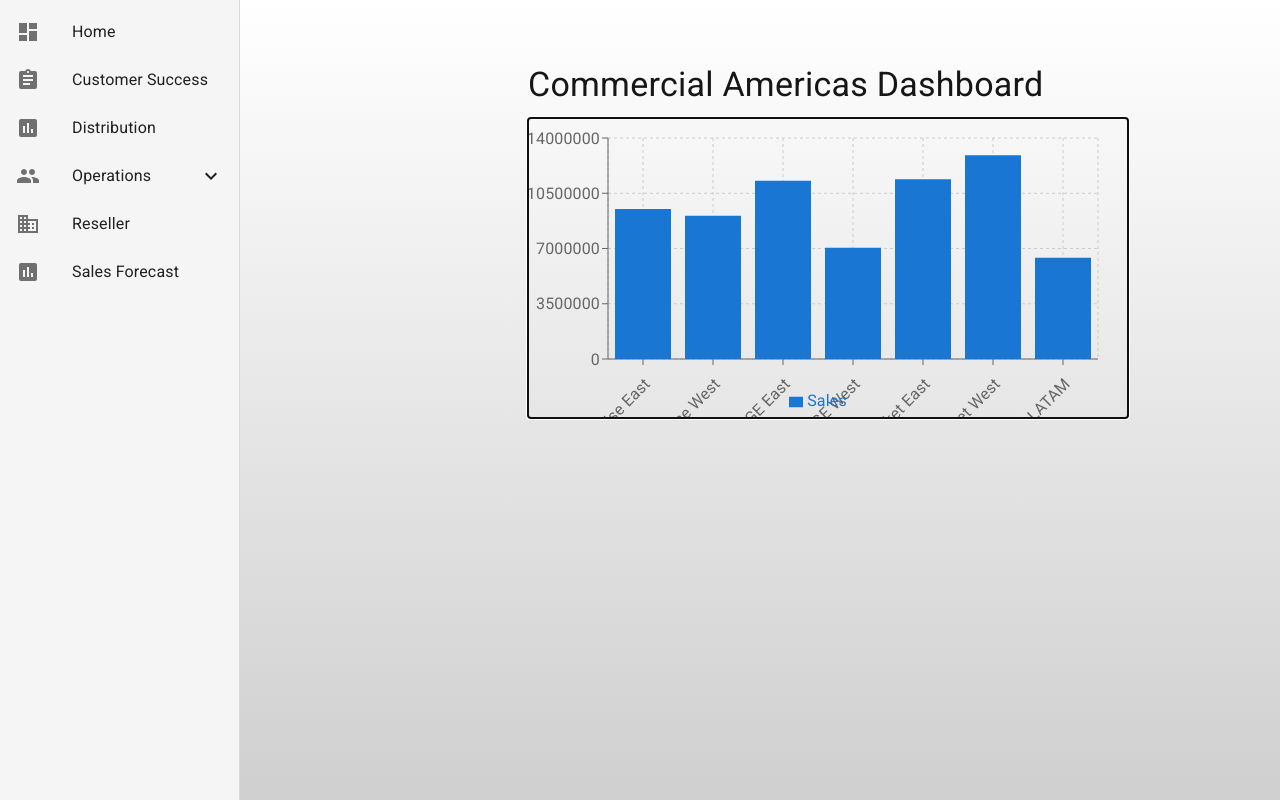
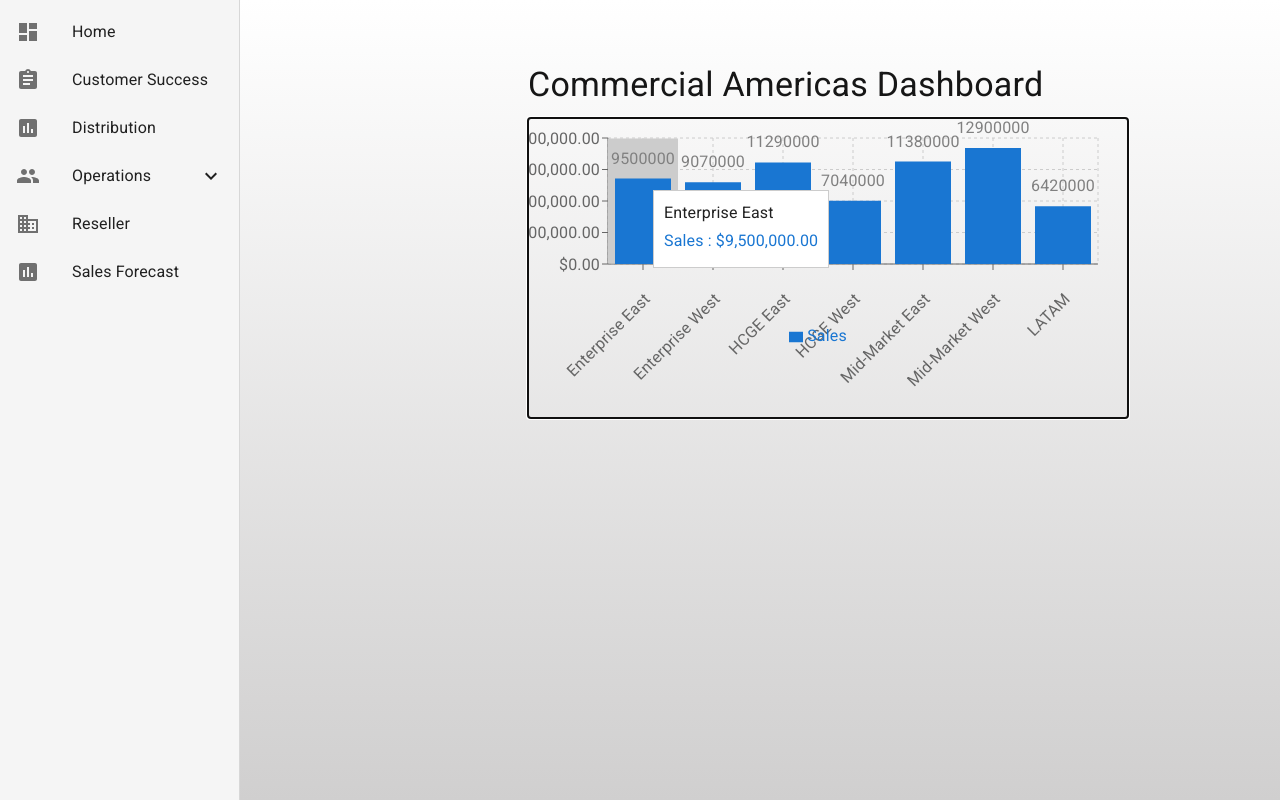
Before and after one commit to hicks08805/comm-amer-dashboard, a React (Create React App) app: page / in a window 1280 px wide. Both pictures are taken after a click on the element 828 px from the left and 267 px from the top of the page. Built offline with nearby package versions, Linux system fonts and the light colour scheme.

Commit message:
fixing home page table

```diff
--- a/src/Home.js
+++ b/src/Home.js
@@ -31,14 +31,35 @@ export default function Home() {
         width={600}
         height={300}
         data={staticData}
-        margin={{ top: 20, right: 30, left: 20, bottom: 5 }}
+        margin={{ top: 20, right: 30, left: 20, bottom: 70 }} // increased bottom margin
       >
         <CartesianGrid strokeDasharray="3 3" />
-        <XAxis dataKey="Name" angle={-45} textAnchor="end" interval={0} dy={10}/>
-        <YAxis />
-        <Tooltip />
+        <XAxis
+          dataKey="Name"
+          angle={-45}
+          textAnchor="end"
+          interval={0}
+          dy={20} // move labels down a bit more
+          height={60} // reserve enough space for labels
+        />
+        <YAxis
+          tickFormatter={(value) =>
+            `$${value.toLocaleString(undefined, {
+              minimumFractionDigits: 2,
+              maximumFractionDigits: 2,
+            })}`
+          }
+        />
+        <Tooltip
+          formatter={(value) =>
+            `$${value.toLocaleString(undefined, {
+              minimumFractionDigits: 2,
+              maximumFractionDigits: 2,
+            })}`
+          }
+        />
         <Legend />
-        <Bar dataKey="Sales" fill="#1976d2" />
+        <Bar dataKey="Sales" fill="#1976d2" label={{ position: 'top', dy: -10 }} />
       </BarChart>
     </Container>
   );
```
